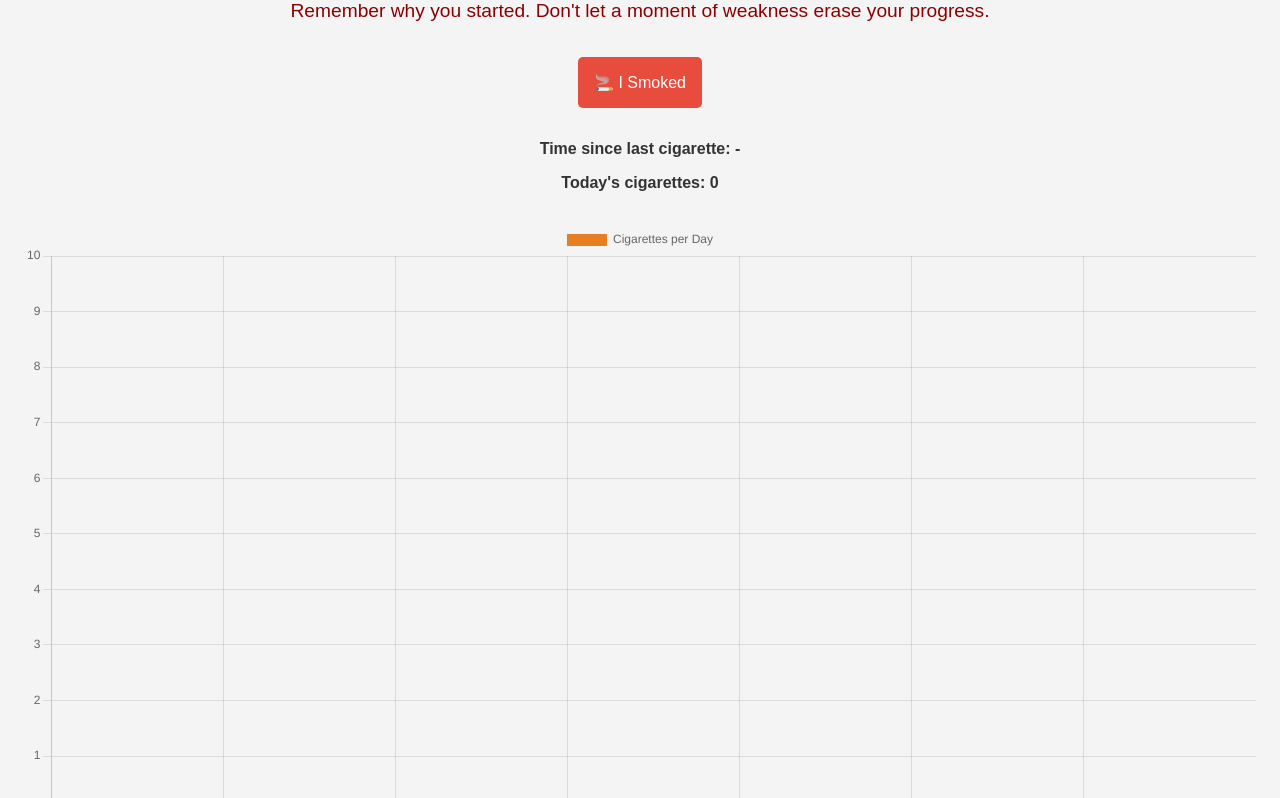
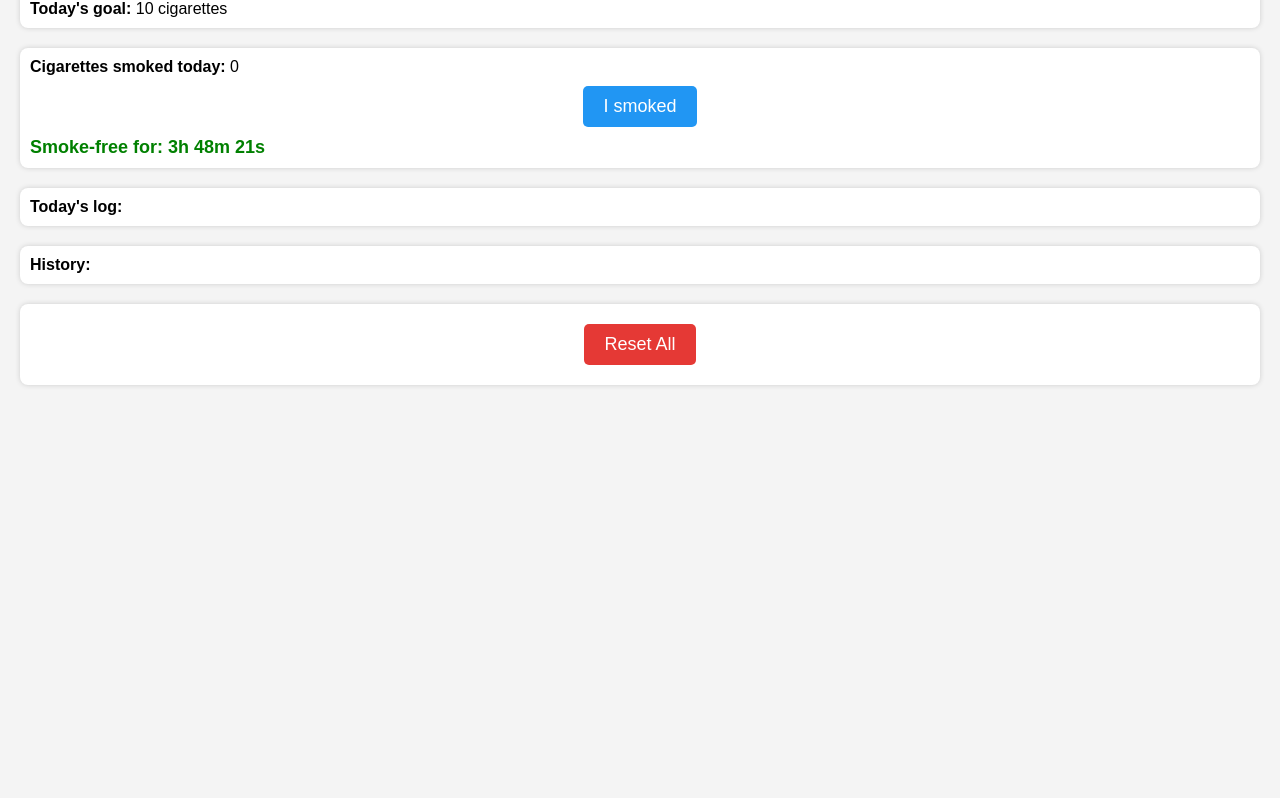
Before and after one commit to okngnydn/reduceandquit, a plain HTML site: page index.html in a window 1280 px wide. Shown: the part 90-888 px from the top of the page. After the commit the page ends 800 px from the top, so only its background shows below. Drawn offline with nearby package versions, Linux system fonts and the light colour scheme.

Commit message:
index.html

```diff
--- a/index.html
+++ b/index.html
@@ -5,155 +5,144 @@
   <meta name="viewport" content="width=device-width, initial-scale=1.0"/>
   <title>Reduce & Quit</title>
   <style>
-    body {
-      font-family: Arial, sans-serif;
-      text-align: center;
-      padding: 1rem;
-      background: #f4f4f4;
-      color: #333;
-    }
-    h1 {
-      margin-bottom: 0.2em;
-    }
-    #note {
-      font-size: 1.2em;
-      color: darkred;
-      margin-bottom: 1em;
-    }
-    button {
-      padding: 1em;
-      font-size: 1em;
-      margin: 1em 0.5em;
-      border: none;
-      border-radius: 5px;
-      cursor: pointer;
-    }
-    #smokeBtn {
-      background-color: #e74c3c;
-      color: white;
-    }
-    #resetBtn {
-      background-color: #ccc;
-      color: black;
-    }
-    #log, #timer {
-      margin-top: 1em;
-      font-weight: bold;
-    }
-    canvas {
-      margin-top: 2em;
-      max-width: 100%;
-    }
+    body { font-family: Arial, sans-serif; margin: 20px; background: #f4f4f4; }
+    h1 { text-align: center; }
+    .counter, .goal, .log, .history, .reset { margin-top: 20px; padding: 10px; background: #fff; border-radius: 8px; box-shadow: 0 0 5px #ccc; }
+    button { padding: 10px 20px; font-size: 18px; margin: 10px auto; display: block; background: #2196F3; color: white; border: none; border-radius: 5px; }
+    .danger { background: #e53935; }
+    .log-entry { margin-bottom: 5px; font-size: 14px; }
+    .smoke-free { font-size: 18px; font-weight: bold; color: green; }
   </style>
 </head>
 <body>
+  <h1>Reduce & Quit Smoking</h1>
 
-  <h1>🚭 Reduce & Quit</h1>
-  <div id="note">Remember why you started. Don't let a moment of weakness erase your progress.</div>
+  <div class="goal">
+    <strong>Today's goal:</strong> <span id="dailyGoal">-</span> cigarettes
+  </div>
 
-  <button id="smokeBtn">🚬 I Smoked</button>
-  <div id="timer">Time since last cigarette: 0d 0h 0m 0s</div>
-  <div id="log">Today's cigarettes: 0</div>
-  <canvas id="chart" width="300" height="150"></canvas>
-  <button id="resetBtn">🔁 Reset All Data</button>
+  <div class="counter">
+    <div><strong>Cigarettes smoked today:</strong> <span id="cigCount">0</span></div>
+    <button onclick="logCigarette()">I smoked</button>
+    <div class="smoke-free">Smoke-free for: <span id="timer">0h 0m 0s</span></div>
+  </div>
 
-  <script src="https://cdn.jsdelivr.net/npm/chart.js"></script>
+  <div class="log">
+    <strong>Today's log:</strong>
+    <div id="logList"></div>
+  </div>
+
+  <div class="history">
+    <strong>History:</strong>
+    <div id="historyList"></div>
+  </div>
+
+  <div class="reset">
+    <button class="danger" onclick="resetAll()">Reset All</button>
+  </div>
+
   <script>
-    const smokeBtn = document.getElementById("smokeBtn");
-    const resetBtn = document.getElementById("resetBtn");
-    const log = document.getElementById("log");
-    const timer = document.getElementById("timer");
+    const cigKey = 'cigLogData';
+    const startDate = new Date('2025-06-07');
 
-    let logData = JSON.parse(localStorage.getItem("smoke_log")) || [];
-    let lastSmoke = localStorage.getItem("last_smoke");
+    let logData = JSON.parse(localStorage.getItem(cigKey)) || {};
 
-    function updateTimer() {
-      if (!lastSmoke) {
-        timer.textContent = "Time since last cigarette: -";
-        return;
-      }
-
-      const now = new Date();
-      const diff = now - new Date(lastSmoke);
-      const seconds = Math.floor(diff / 1000);
-      const d = Math.floor(seconds / (3600 * 24));
-      const h = Math.floor((seconds % (3600 * 24)) / 3600);
-      const m = Math.floor((seconds % 3600) / 60);
-      const s = seconds % 60;
-
-      timer.textContent = `Time since last cigarette: ${d}d ${h}h ${m}m ${s}s`;
+    function getTodayKey() {
+      return new Date().toISOString().split('T')[0];
     }
 
-    function updateUI() {
-      const today = new Date().toISOString().split("T")[0];
-      const todayCount = logData.filter(e => e.startsWith(today)).length;
-      log.textContent = `Today's cigarettes: ${todayCount}`;
-      updateChart();
+    function getGoalForDate(dateStr) {
+      const currentDate = new Date(dateStr);
+      const days = Math.floor((currentDate - startDate) / (1000 * 60 * 60 * 24));
+      if (days < 30) return 10;
+      if (days < 60) return 5;
+      return 2;
     }
 
-    function updateChart() {
-      const counts = {};
-      for (let i = 6; i >= 0; i--) {
-        const date = new Date();
-        date.setDate(date.getDate() - i);
-        const key = date.toISOString().split("T")[0];
-        counts[key] = 0;
-      }
-      for (const entry of logData) {
-        const day = entry.split("T")[0];
-        if (day in counts) counts[day]++;
-      }
+    function updateGoal() {
+      const today = getTodayKey();
+      document.getElementById("dailyGoal").textContent = getGoalForDate(today);
+    }
 
-      const labels = Object.keys(counts);
-      const values = Object.values(counts);
+    function updateCigCount() {
+      const today = getTodayKey();
+      const count = (logData[today] || []).length;
+      document.getElementById("cigCount").textContent = count;
+    }
 
-      if (window.myChart) window.myChart.destroy();
-      const ctx = document.getElementById("chart").getContext("2d");
-      window.myChart = new Chart(ctx, {
-        type: "bar",
-        data: {
-          labels,
-          datasets: [{
-            label: "Cigarettes per Day",
-            data: values,
-            backgroundColor: "#e67e22"
-          }]
-        },
-        options: {
-          scales: {
-            y: {
-              beginAtZero: true,
-              suggestedMax: 10
-            }
-          }
-        }
+    function updateLogList() {
+      const today = getTodayKey();
+      const logList = document.getElementById("logList");
+      logList.innerHTML = '';
+      (logData[today] || []).forEach(entry => {
+        const div = document.createElement("div");
+        div.className = "log-entry";
+        div.textContent = `• ${new Date(entry).toLocaleTimeString()}`;
+        logList.appendChild(div);
       });
     }
 
-    smokeBtn.addEventListener("click", () => {
-      const now = new Date().toISOString();
-      logData.push(now);
-      localStorage.setItem("smoke_log", JSON.stringify(logData));
-      localStorage.setItem("last_smoke", now);
-      lastSmoke = now;
-      updateUI();
-    });
+    function updateHistoryList() {
+      const historyList = document.getElementById("historyList");
+      historyList.innerHTML = '';
+      Object.keys(logData).sort().forEach(date => {
+        const div = document.createElement("div");
+        div.className = "log-entry";
+        div.textContent = `${date}: ${logData[date].length} cigarette(s)`;
+        historyList.appendChild(div);
+      });
+    }
 
-    resetBtn.addEventListener("click", () => {
-      if (confirm("This will erase all your smoking history. Are you sure?")) {
-        localStorage.removeItem("smoke_log");
-        localStorage.removeItem("last_smoke");
-        logData = [];
-        lastSmoke = null;
-        updateUI();
-        updateTimer();
-        alert("All data has been reset.");
+    function logCigarette() {
+      const today = getTodayKey();
+      if (!logData[today]) logData[today] = [];
+      logData[today].push(new Date().toISOString());
+      localStorage.setItem(cigKey, JSON.stringify(logData));
+      updateCigCount();
+      updateLogList();
+      updateHistoryList();
+      lastSmokeTime = new Date();
+    }
+
+    function resetAll() {
+      if (confirm("Are you sure you want to reset all data?")) {
+        localStorage.removeItem(cigKey);
+        logData = {};
+        updateCigCount();
+        updateLogList();
+        updateHistoryList();
       }
-    });
+    }
+
+    // Smoke-free timer
+    let lastSmokeTime = getLastSmokeTime();
+    function getLastSmokeTime() {
+      const today = getTodayKey();
+      if (logData[today]?.length > 0) {
+        return new Date(logData[today][logData[today].length - 1]);
+      }
+      return null;
+    }
+
+    function updateTimer() {
+      const now = new Date();
+      let diff = 0;
+      if (lastSmokeTime) {
+        diff = Math.floor((now - lastSmokeTime) / 1000);
+      } else {
+        diff = Math.floor((now - new Date().setHours(0,0,0,0)) / 1000);
+      }
+      const hours = Math.floor(diff / 3600);
+      const minutes = Math.floor((diff % 3600) / 60);
+      const seconds = diff % 60;
+      document.getElementById("timer").textContent = `${hours}h ${minutes}m ${seconds}s`;
+    }
 
     setInterval(updateTimer, 1000);
-    updateUI();
-    updateTimer();
+    updateGoal();
+    updateCigCount();
+    updateLogList();
+    updateHistoryList();
   </script>
 </body>
 </html>
```
